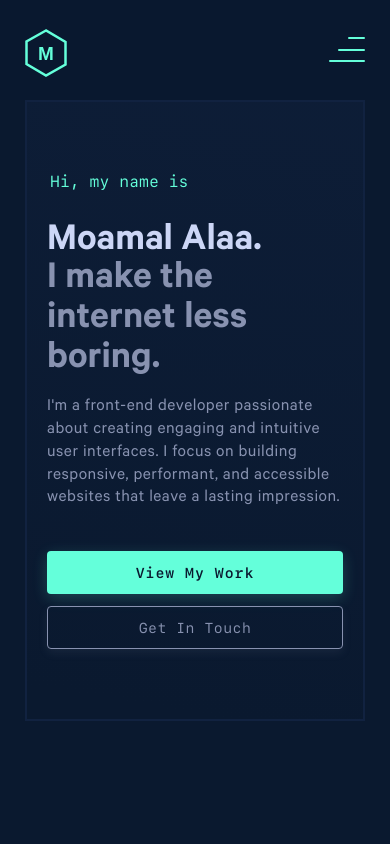
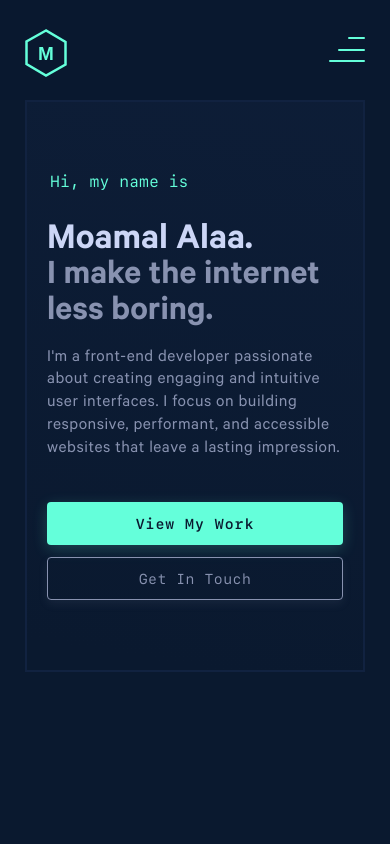
Before and after one commit to Moamal-2000/moamal-alaa, a Next.js app: page / in a window 390 px wide. Shown: the top 844 px of the page. Built offline with nearby package versions, Linux system fonts and the light colour scheme.

Commit message:
style: adjust font sizes for .myName & .whatIDo in HeroSection

```diff
--- a/src/components/Home/HeroSection/HeroSection.module.scss
+++ b/src/components/Home/HeroSection/HeroSection.module.scss
@@ -85,7 +85,7 @@
 
 @include m.small {
   .content .myName {
-    font-size: clamp(2.5rem, 9vw, 5rem);
+    font-size: clamp(2.4rem, 9vw, 5rem);
   }
 }
 
@@ -108,7 +108,7 @@
 @include m.small {
   .content .whatIDo {
     width: 100%;
-    font-size: clamp(2.5rem, 9vw, 5rem);
+    font-size: clamp(2.25rem, 9vw, 5rem);
   }
 }
 
```
